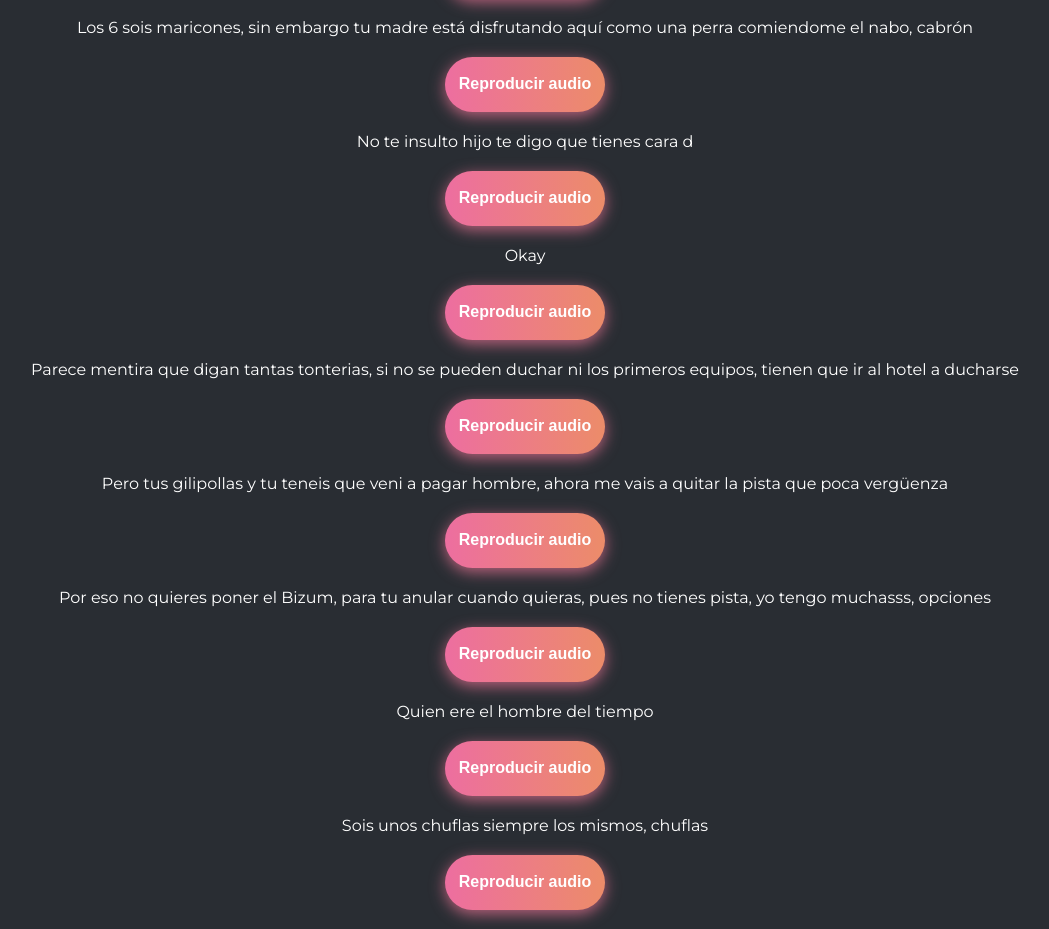
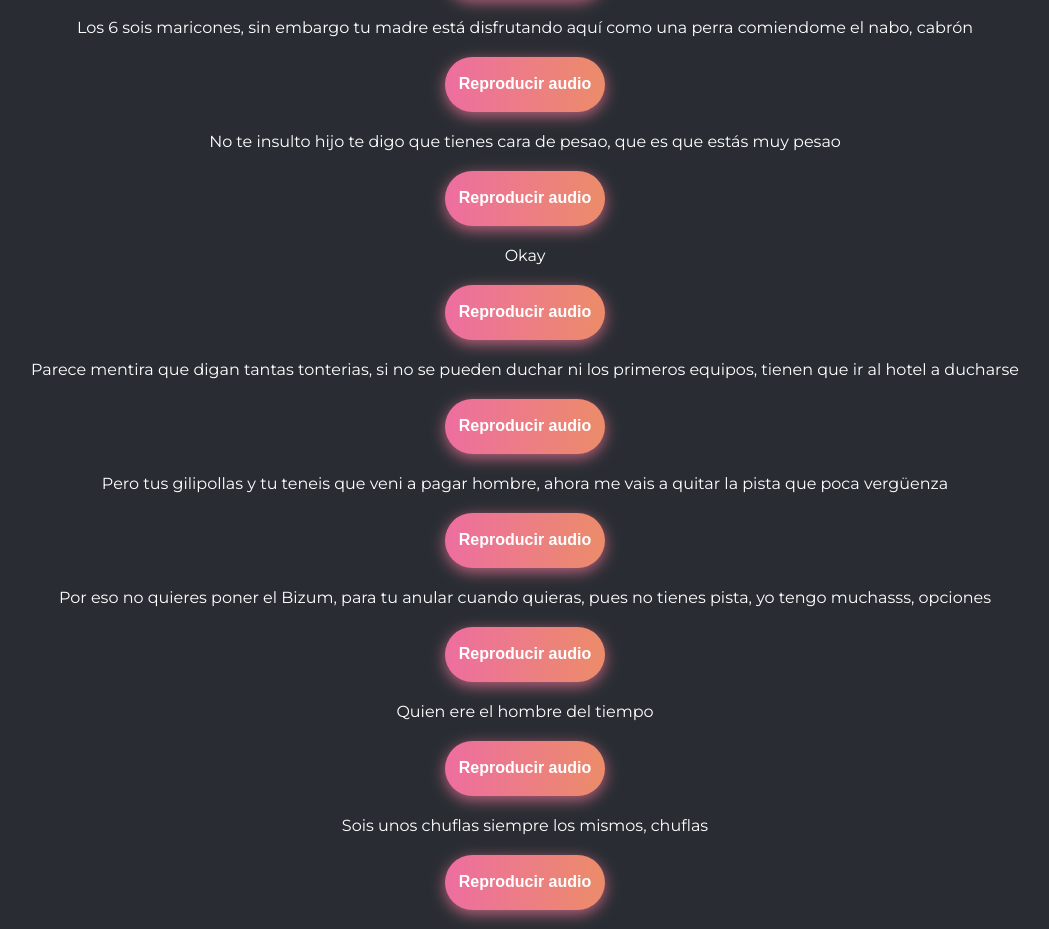
Before and after one commit to pedcobram/audios-mani, an Angular app: page /audios in a window 1280 px wide. Shown: the part 1166-2095 px from the top of the page, without its empty margins (115-1164 px from the left). Built offline with nearby package versions, Linux system fonts and the light colour scheme.

Commit message:
Se corrigen transcripciones de los audios

```diff
--- a/src/app/audio-player/audio-player.service.ts
+++ b/src/app/audio-player/audio-player.service.ts
@@ -13,6 +13,7 @@ export class AudioPlayerService {
 
     constructor() {
         this.audio = new Audio();
+        // this.audio.volume = 0.1;
         this.attachListeners();
     }
 
--- a/src/assets/ids-audios.json
+++ b/src/assets/ids-audios.json
@@ -36,7 +36,7 @@
       "id": "1AyBbDEc4MucEZBRL8rdoLYenbkqzfSy3"
     },
     {
-      "title": "No te insulto hijo te digo que tienes cara d",
+      "title": "No te insulto hijo te digo que tienes cara de pesao, que es que estás muy pesao",
       "id": "1BOVTgjN5w03qB3MdlxQWjvQFev6iAhT-"
     },
     {
--- a/src/index.html
+++ b/src/index.html
@@ -8,6 +8,7 @@
   <link rel="icon" type="image/x-icon" href="favicon.ico">
 </head>
 <body>
+  <!-- Tampoco hay mucho que mirar por aquí eh, te aviso !-->
   <app-root></app-root>
 </body>
 </html>
```
Also changed, not shown: firebase.json, 5 other files (tests, documents, lock files or other folders).
